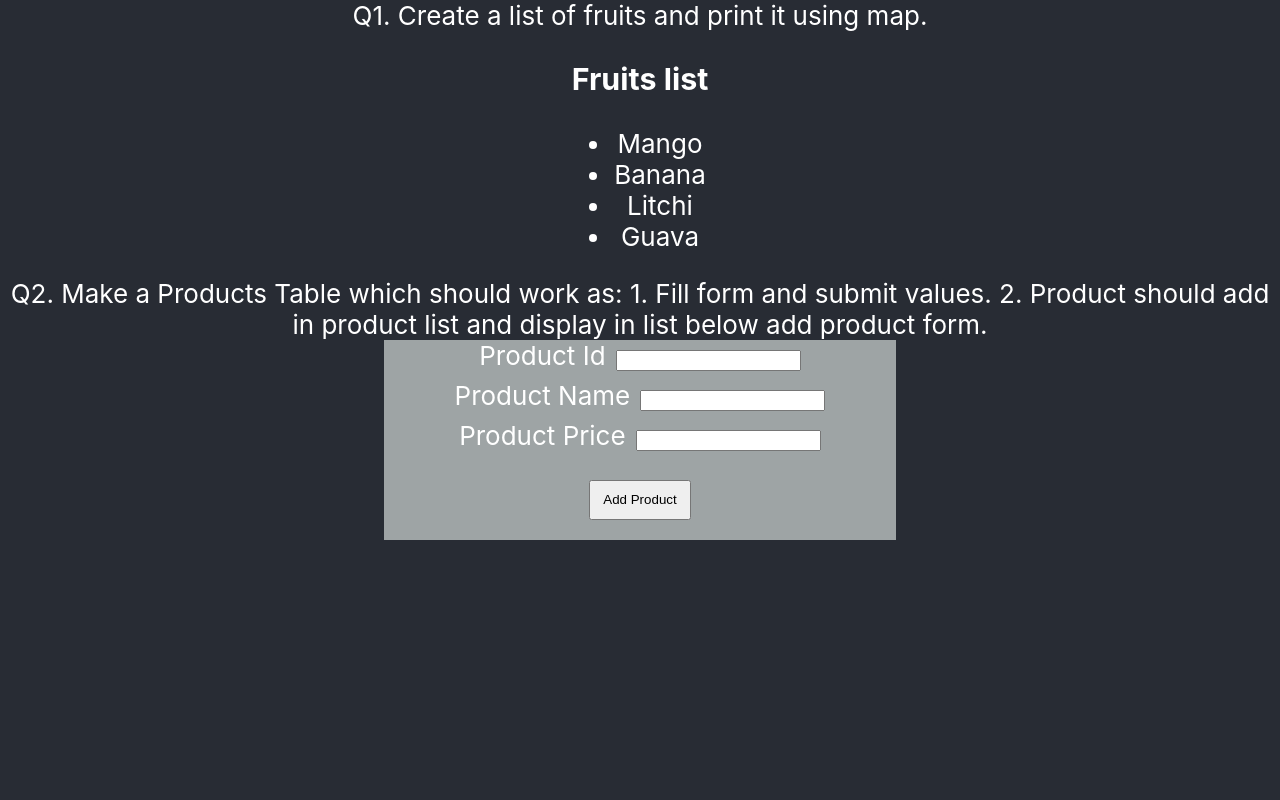
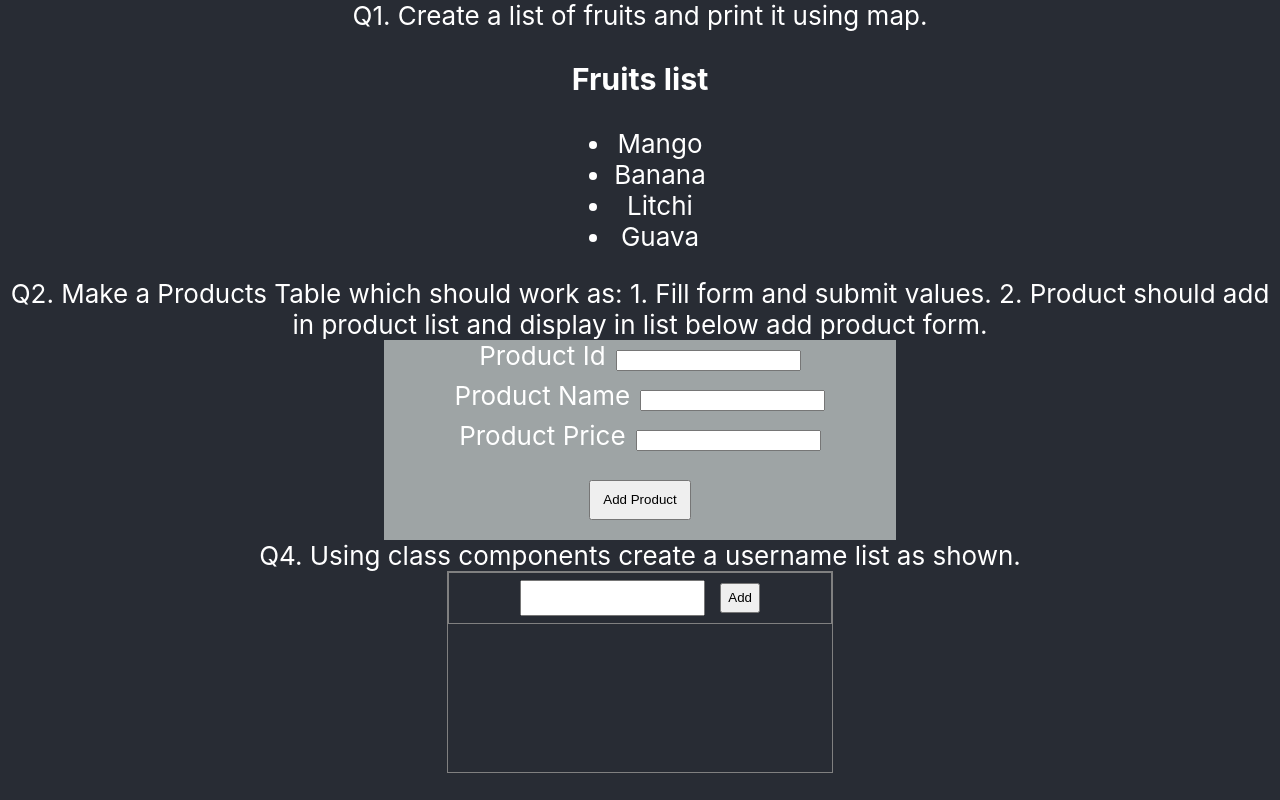
Before and after one commit to anshikachaurasiya-cedcoss/React, a React (Create React App) app: page / in a window 1280 px wide. Built offline with nearby package versions, Linux system fonts and the light colour scheme.

Commit message:
Q4. Using class components create a username list as shown.

```diff
--- a/src/App.css
+++ b/src/App.css
@@ -70,3 +70,24 @@ table,td{
   border: 1px solid grey;
   border-collapse: collapse;
 }
+
+
+#userList{
+  height: 200px;
+  width: 30%;
+  border: 1px solid grey;
+  display: flex;
+  flex-direction: column;
+}
+#header{
+  height: 25%;
+  display: flex;
+  flex-direction: row;
+  border: 1px solid grey;
+  align-items: center;
+  justify-content: center;
+}
+#header input,button{
+ height: 60%;
+ margin: 2%;
+}
--- a/src/App.js
+++ b/src/App.js
@@ -1,5 +1,6 @@
 import List from './Components/List';
 import Producttable from './Components/Producttable';
+import Userlist from './Components/Userlist';
 import './App.css';
 
 function App() {
@@ -10,6 +11,8 @@ function App() {
       <List/>
       Q2. Make a Products Table which should work as:  1. Fill form and submit values. 2. Product should add in product list and display in list below add product form.
       <Producttable/>
+      Q4. Using class components create a username list as shown.
+      <Userlist/>
       </header>
     </div>
   );
--- /dev/null
+++ b/src/Components/Userlist.js
@@ -0,0 +1,37 @@
+import React, { Component } from 'react'
+
+export class Userlist extends Component {
+    constructor(props) {
+      super(props)
+
+      this.state = {
+        getInp:'',arr:[]
+      }
+    }
+    inputVal=(event)=>{
+        this.setState({
+            getInp:event.target.value
+        })
+    }
+    addBtn=()=>{
+        this.state.arr.push(this.state.getInp)
+        this.setState({arr:this.state.arr})
+    }
+    delete=(event)=>{
+        this.state.arr.splice((event.target.value),1)
+        this.setState({arr:this.state.arr})
+    }
+  render() {
+    return (
+      <div id='userList'>
+        <div id='header'>
+            <input onChange={this.inputVal} value={this.state.getInp}/>
+            <button onClick={this.addBtn}>Add</button>
+        </div>
+        <table>{this.state.arr.map((item,ind)=> <tr><span value={ind} onClick={this.delete}>x</span><td>{item}</td></tr>)}</table>
+      </div>
+    )
+  }
+}
+
+export default Userlist
```
